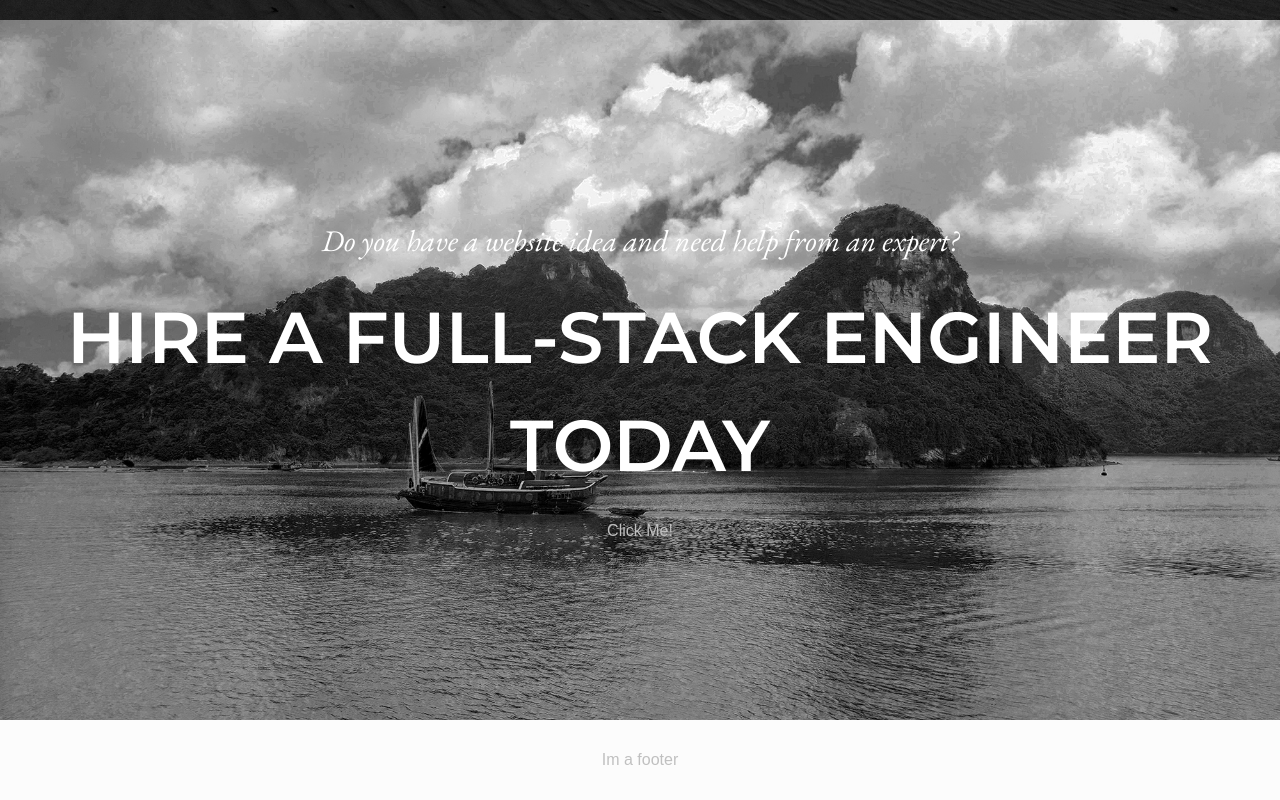
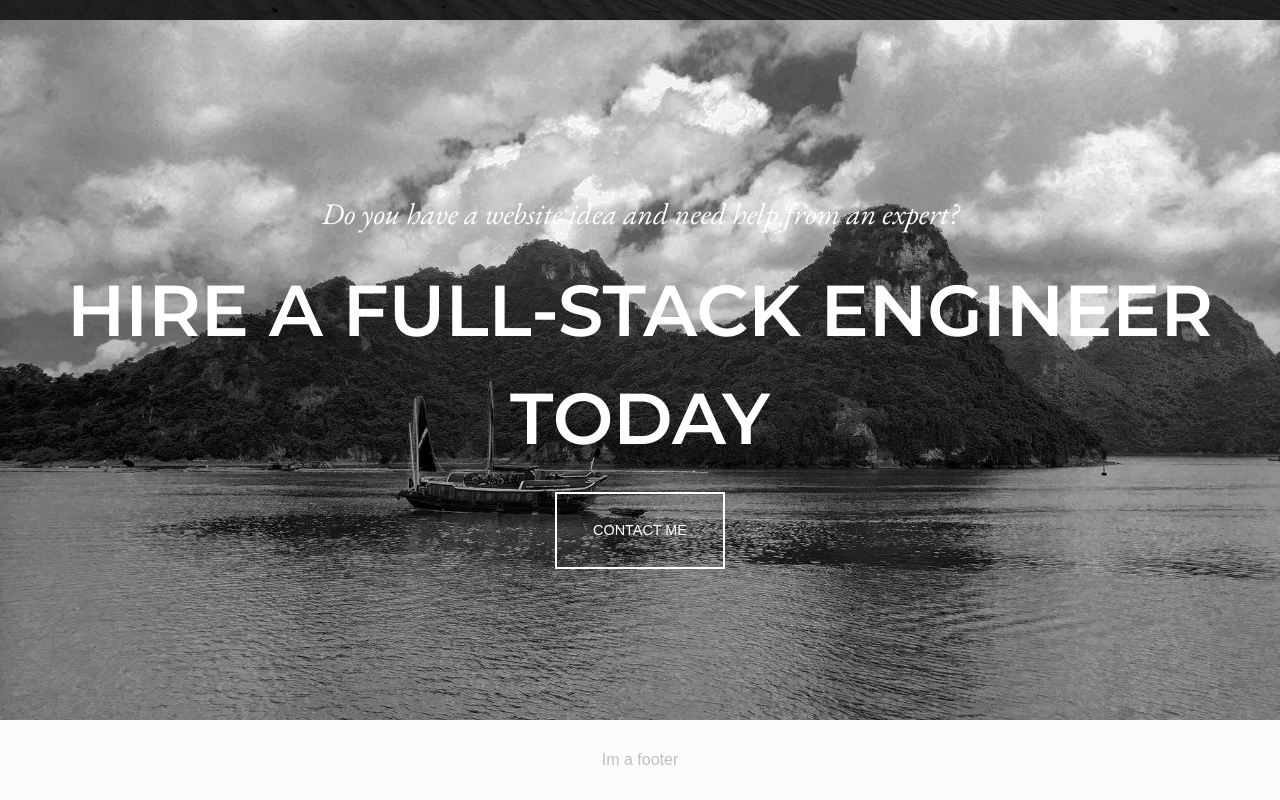
Before and after one commit to dela1000/personalwebsite, a React (Create React App) app: page / in a window 1280 px wide. Shown: the part 680-1480 px from the top of the page. Built offline with nearby package versions, Linux system fonts and the light colour scheme.

Commit message:
add contact button

```diff
--- a/src/App.css
+++ b/src/App.css
@@ -68,23 +68,22 @@ main {
 }
 
 .btn {
-  padding: 0.8em 1.4em;
+  padding: 1.8em 2.5em;
   font-weight: 500;
   font-size: 0.9rem;
-  text-transform: lowercase;
   transition: transform 0.2s ease-in-out;
 }
 
 .btn--outline {
-  color: var(--color-primary);
-  border: 2px solid var(--color-primary);
+  color: white;
+  border: 2px solid white;
   position: relative;
   overflow: hidden;
   z-index: 1;
 }
 
 .btn--outline:hover {
-  color: var(--color-bg);
+  color: white;
 }
 
 .btn--outline:before {
--- a/src/adapters/pageText.js
+++ b/src/adapters/pageText.js
@@ -9,6 +9,9 @@ const pageText = {
       secondaryText: 'Do you have a website idea and need help from an expert?',
     },
   },
+  contactButton: {
+    contactEmail: 'dela1000@gmail.com',
+  },
 };
 
 export default pageText;
--- a/src/components/BottomHero/BottomHero.jsx
+++ b/src/components/BottomHero/BottomHero.jsx
@@ -1,4 +1,5 @@
 import PropTypes from 'prop-types';
+import ContactButton from '../ContactButton/index';
 
 export default function BottomHero({ imageLink, primaryText, secondaryText, windowType }) {
   return (
@@ -11,9 +12,7 @@ export default function BottomHero({ imageLink, primaryText, secondaryText, wind
           <div className={`${windowType}-primary-text white--font monserrat my-5`}>
             {primaryText}
           </div>
-          <button id="contact" type="button">
-            Click Me!
-          </button>
+          <ContactButton />
         </div>
       </div>
       <img
--- /dev/null
+++ b/src/components/ContactButton/ContactButton.jsx
@@ -0,0 +1,16 @@
+import pageText from '../../adapters/pageText';
+
+export default function ContactButton() {
+  if (!pageText.contactButton.contactEmail) return null;
+  return (
+    <a
+      href={`mailto:${pageText.contactButton.contactEmail}?subject=Hi Daniel! I want to ask you about a project`}
+      target="_blank"
+      rel="noreferrer"
+    >
+      <button id="contact" type="button" className="btn btn--outline">
+        CONTACT ME
+      </button>
+    </a>
+  );
+}
--- /dev/null
+++ b/src/components/ContactButton/index.js
@@ -0,0 +1 @@
+export { default } from './ContactButton';
```
